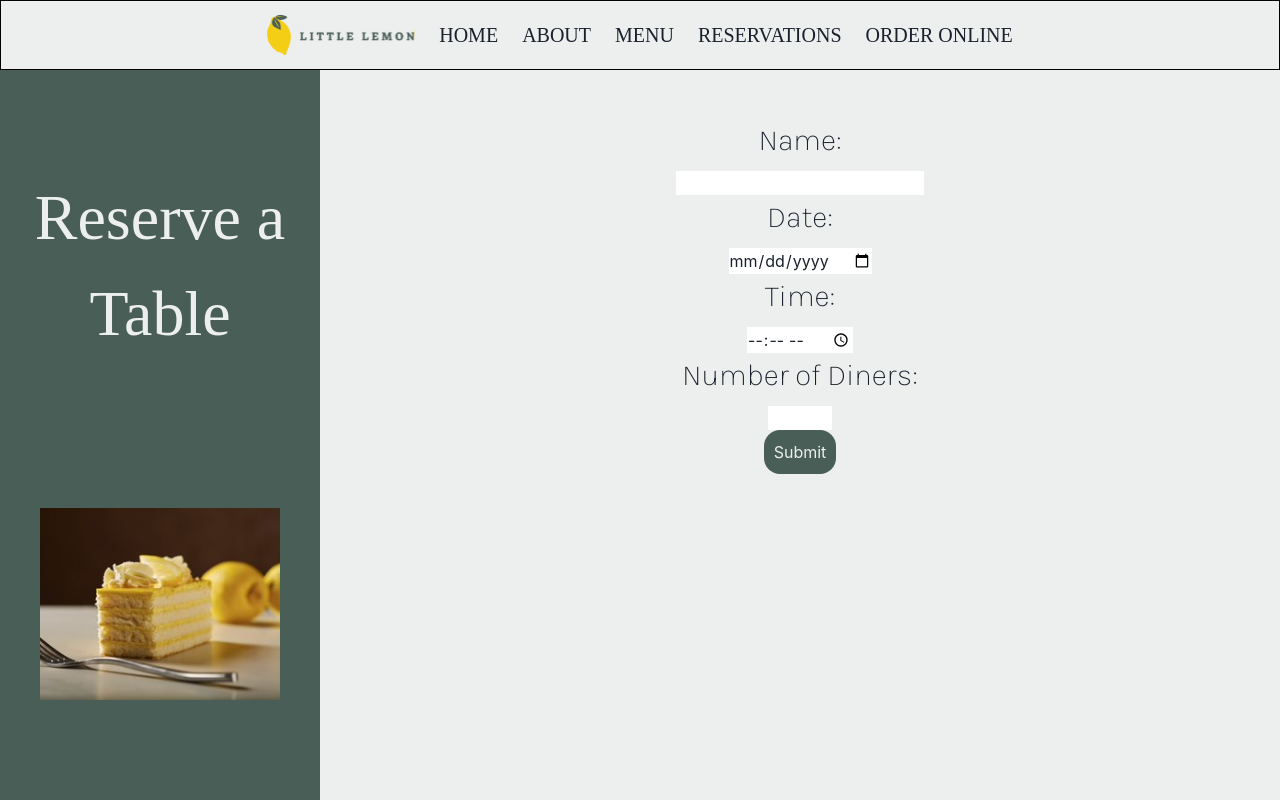
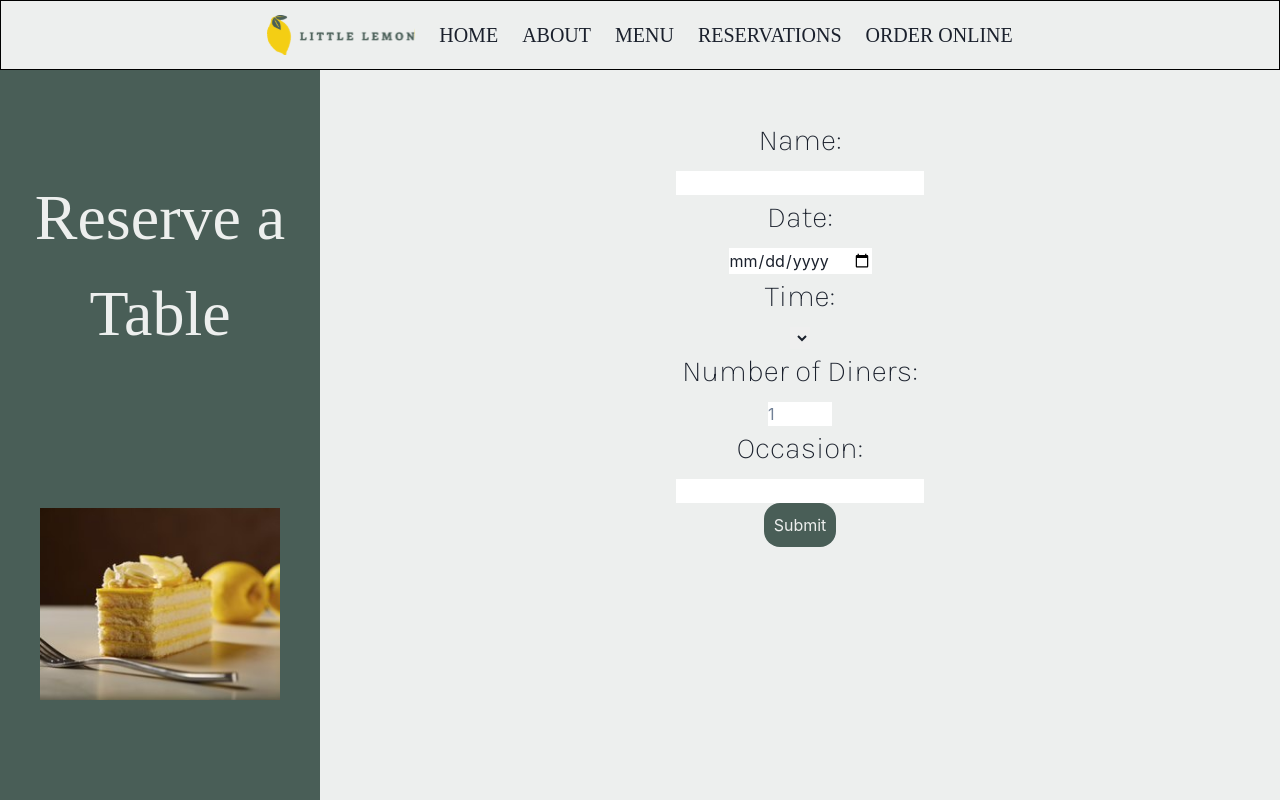
Before and after one commit to michaelminaca/coursera-capstone, a React (Create React App) app: page /reservations in a window 1280 px wide. Built offline with nearby package versions, Linux system fonts and the light colour scheme; a web font is replaced by a local one.

Commit message:
added occasion and calls to api for times avaliable every date

```diff
--- a/public/index.html
+++ b/public/index.html
@@ -46,6 +46,7 @@
       href="https://fonts.googleapis.com/css2?family=Karla:wght@200&display=swap"
       rel="stylesheet"
     />
+    <script src="https://raw.githubusercontent.com/Meta-Front-End-Developer-PC/capstone/master/api.js"></script>
     <title>Little Lemon</title>
   </head>
   <body>
--- /dev/null
+++ b/src/API.js
@@ -0,0 +1,29 @@
+const seededRandom = function (seed) {
+  var m = 2 ** 35 - 31;
+  var a = 185852;
+  var s = seed % m;
+  return function () {
+    return (s = (s * a) % m) / m;
+  };
+};
+const API_FUNCS = {
+  fetchAPI: function (date) {
+    let result = [];
+    let random = seededRandom(Date.parse(date));
+
+    for (let i = 17; i <= 23; i++) {
+      if (random() < 0.5) {
+        result.push(i + ':00');
+      }
+      if (random() < 0.5) {
+        result.push(i + ':30');
+      }
+    }
+    return result;
+  },
+  submitAPI: function (formData) {
+    return true;
+  },
+};
+
+export default API_FUNCS;
--- a/src/App.js
+++ b/src/App.js
@@ -3,14 +3,14 @@ import { ChakraProvider } from '@chakra-ui/react';
 import { Route, Routes } from 'react-router-dom';
 
 import HomePage from './components/HomePage';
-import ReservationsPage from './components/ReservationsPage';
+import BookingPage from './components/BookingPage';
 
 function App() {
   return (
     <ChakraProvider>
       <Routes>
         <Route path="/" element={<HomePage />} />
-        <Route path="/reservations" element={<ReservationsPage />} />
+        <Route path="/reservations" element={<BookingPage />} />
       </Routes>
     </ChakraProvider>
   );
--- a/src/components/Form.js
+++ b/src/components/BookingForm.js
@@ -3,6 +3,8 @@ import { VStack } from '@chakra-ui/react';
 import COLORS from '../assets/STYLES';
 
 import Card from './Card';
+
+import API_FUNCS from '../API';
 
 const formTextStyle = {
   fontFamily: 'Karla, sans-serif',
@@ -16,13 +18,25 @@ const submitButtonStyle = {
   borderRadius: '16px',
 };
 
-const Form = ({ formInput, setFormInput }) => {
+const Form = ({
+  formInput,
+  setFormInput,
+  avaliableTimes,
+  setAvaliableTimes,
+  submitForm,
+}) => {
   const [isReservationBooking, setIsReservationBooking] = useState(false);
 
   const submitHandler = (e) => {
     e.preventDefault();
-    setFormInput({ name: '', date: '', time: '', numberOfDiners: '' });
-    setIsReservationBooking(true);
+    setFormInput({
+      name: '',
+      date: '',
+      time: '',
+      numberOfDiners: '',
+      occasion: '',
+    });
+    if (API_FUNCS.submitAPI(formInput)) setIsReservationBooking(true);
   };
 
   return (
@@ -60,6 +74,7 @@ const Form = ({ formInput, setFormInput }) => {
                 required
                 onChange={(e) =>
                   setFormInput((prev) => {
+                    setAvaliableTimes(e.target.value);
                     return { ...prev, date: e.target.value };
                   })
                 }
@@ -68,24 +83,27 @@ const Form = ({ formInput, setFormInput }) => {
             </VStack>
             <VStack>
               <label style={formTextStyle}>Time: </label>
-              <input
-                type="time"
-                required
+              <select
                 onChange={(e) =>
                   setFormInput((prev) => {
                     return { ...prev, time: e.target.value };
                   })
                 }
                 value={formInput.time}
-              ></input>
+              >
+                {avaliableTimes.map((val) => (
+                  <option>{val}</option>
+                ))}
+              </select>
             </VStack>
             <VStack>
               <label style={formTextStyle}>Number of Diners: </label>
               <input
                 type="number"
                 required
+                placeholder="1"
                 min="1"
-                max="32"
+                max="10"
                 onChange={(e) =>
                   setFormInput((prev) => {
                     return {
@@ -95,6 +113,22 @@ const Form = ({ formInput, setFormInput }) => {
                   })
                 }
                 value={formInput.numberOfDiners}
+              ></input>
+            </VStack>
+            <VStack>
+              <label style={formTextStyle}>Occasion: </label>
+              <input
+                type="text"
+                required
+                onChange={(e) =>
+                  setFormInput((prev) => {
+                    return {
+                      ...prev,
+                      occasion: e.target.value,
+                    };
+                  })
+                }
+                value={formInput.occasion}
               ></input>
             </VStack>
 
--- /dev/null
+++ b/src/components/BookingPage.js
@@ -0,0 +1,37 @@
+import { useState, useReducer } from 'react';
+import Main from './Main';
+import NavBar from './NavBar';
+
+import API_FUNCS from '../API';
+
+const ReservationsPage = () => {
+  const [formInput, setFormInput] = useState({
+    name: '',
+    date: '',
+    time: '',
+    numberOfDiners: '',
+  });
+
+  const submitForm = (formData) => API_FUNCS.submitForm(formData);
+
+  const updateTimes = (state, action) => {
+    return API_FUNCS.fetchAPI(action);
+  };
+
+  const [avaliableTimes, setAvaliableTimes] = useReducer(updateTimes, []);
+
+  return (
+    <div style={{ height: '100vh', display: 'flex', flexDirection: 'column' }}>
+      <NavBar />
+      <Main
+        formInput={formInput}
+        setFormInput={setFormInput}
+        avaliableTimes={avaliableTimes}
+        setAvaliableTimes={setAvaliableTimes}
+        submitForm={submitForm}
+      />
+    </div>
+  );
+};
+
+export default ReservationsPage;
--- a/src/components/Main.js
+++ b/src/components/Main.js
@@ -1,7 +1,13 @@
 import SideContainer from './SideContainer';
-import Form from './Form';
+import Form from './BookingForm';
 
-const Main = ({ formInput, setFormInput }) => (
+const Main = ({
+  formInput,
+  setFormInput,
+  avaliableTimes,
+  setAvaliableTimes,
+  submitForm,
+}) => (
   <main
     style={{
       flex: 1,
@@ -11,7 +17,13 @@ const Main = ({ formInput, setFormInput }) => (
     }}
   >
     <SideContainer />
-    <Form formInput={formInput} setFormInput={setFormInput} />
+    <Form
+      formInput={formInput}
+      setFormInput={setFormInput}
+      avaliableTimes={avaliableTimes}
+      setAvaliableTimes={setAvaliableTimes}
+      submitForm={submitForm}
+    />
   </main>
 );
 
--- a/src/components/ReservationsPage.js
+++ /dev/null
@@ -1,20 +0,0 @@
-import { useState } from 'react';
-import Main from '../components/Main';
-import NavBar from './NavBar';
-
-const ReservationsPage = () => {
-  const [formInput, setFormInput] = useState({
-    name: '',
-    date: '',
-    time: '',
-    numberOfDiners: '',
-  });
-  return (
-    <div style={{ height: '100vh', display: 'flex', flexDirection: 'column' }}>
-      <NavBar />
-      <Main formInput={formInput} setFormInput={setFormInput} />
-    </div>
-  );
-};
-
-export default ReservationsPage;
```
